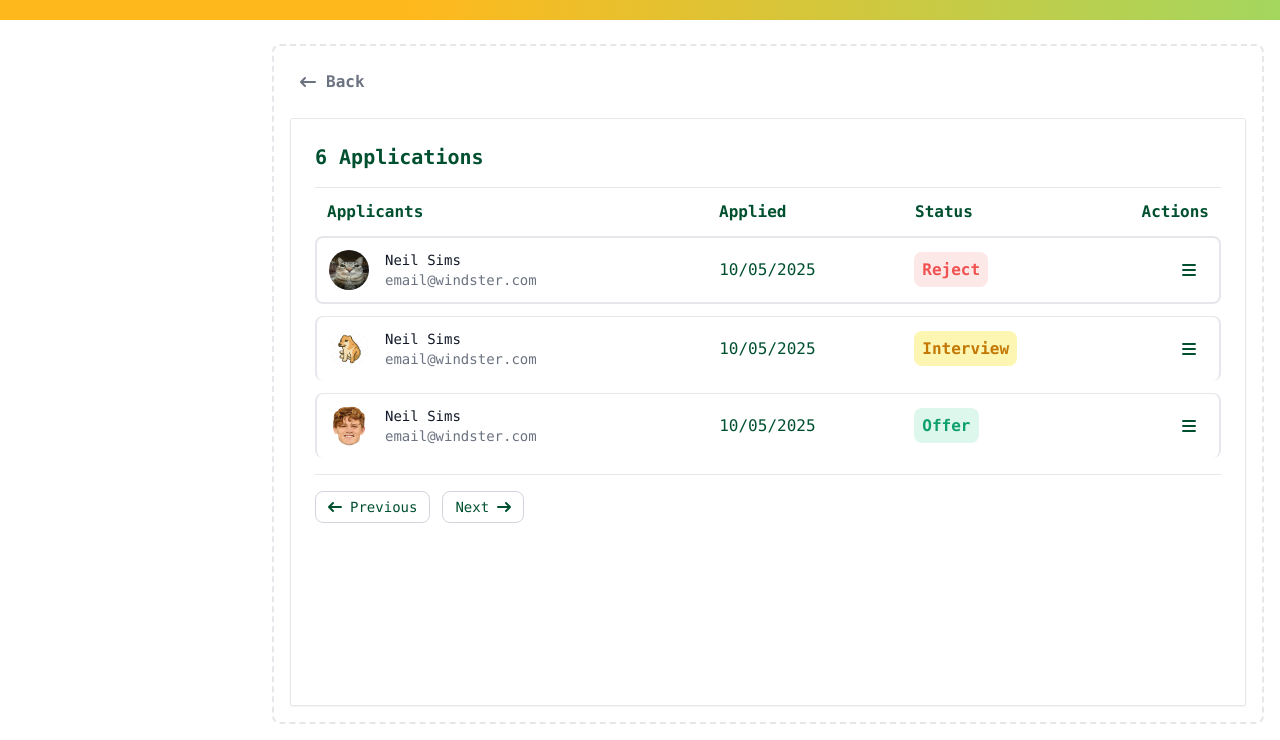
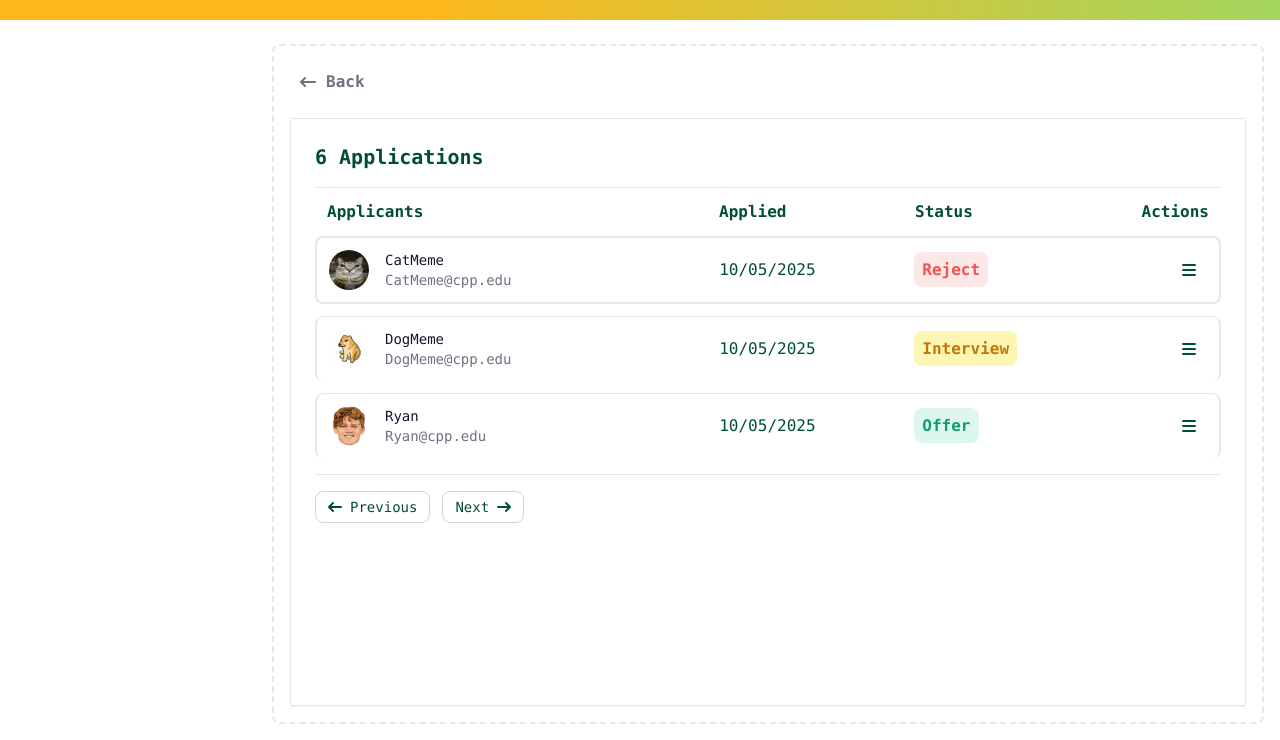
Before and after one commit to SunhakLov/Job-Board-Web-App, a plain HTML site: page client/employer-candiate.html in a window 1280 px wide. Both pictures are taken after a click on the element 768 px from the left and 346 px from the top of the page. Shown: the part 92-832 px from the top of the page. Drawn offline with nearby package versions, Linux system fonts and the light colour scheme.

Commit message:
data.js / render candidate

```diff
--- a/client/employer-candiate.html
+++ b/client/employer-candiate.html
@@ -203,8 +203,12 @@
 
 
                         </div>
-                        <ul role="list" class="divide-y divide-gray-200 dark:divide-gray-700 flex flex-col gap-3">
+                        <ul role="list" id="Candidate-Screen"
+                            class=" divide-y divide-gray-200 dark:divide-gray-700 flex flex-col gap-3">
+
                             <!-- Each candidate -->
+
+                            <!--
                             <li class="p-3 sm:p-4 border-double border-2 rounded-lg hover:scale-102 transition duration-300 ease-in-out"
                                 data-id="123" data-name="Neil Sims" data-email="neil.sims@flowbite.com">
                                 <div class="flex items-center justify-between flex-row">
@@ -237,9 +241,7 @@
                                     </div>
                                 </div>
                             </li>
-                            <!-- End of Each Candidate -->
 
-                            <!-- Each candidate -->
                             <li class="p-3 sm:p-4 border-double border-2 rounded-lg hover:scale-102 transition duration-300 ease-in-out"
                                 data-id="124" data-name="Neil Sims2" data-email="neil.sims2@flowbite.com">
                                 <div class="flex items-center justify-between flex-row">
@@ -273,9 +275,7 @@
                                     </div>
                                 </div>
                             </li>
-                            <!-- End of Each Candidate -->
 
-                            <!-- Each candidate -->
                             <li class="p-3 sm:p-4 border-double border-2 rounded-lg hover:scale-102 transition duration-300 ease-in-out"
                                 data-id="125" data-name="Neil Sims3" data-email="neil.sims3@flowbite.com">
                                 <div class="flex items-center justify-between flex-row">
@@ -309,7 +309,8 @@
                                         </button>
                                     </div>
                                 </div>
-                            </li>
+                            </li> -->
+
                             <!-- End of Each Candidate -->
 
                         </ul>
@@ -387,8 +388,8 @@
 
                 </div>
                 <!-- Each Job -->
-                <div class="flex flex-col p-4 cursor-pointer hover:scale-105 transition duration-300 ease-in-out"
-                    onclick="popJobDetail()">
+                <div
+                    class="flex flex-col p-4 cursor-pointer hover:scale-105 transition duration-300 ease-in-out popJobDetail">
                     <div
                         class="flex flex-col sm:flex-row bg-[#005030] text-white rounded-lg shadow-sm transition-all duration-300 ease-in-out hover:bg-[#a4d65e] hover:text-[#005030] sm:h-40 w-full">
 
@@ -425,7 +426,7 @@
     <!-- flowbite -->
     <script src="https://cdn.jsdelivr.net/npm/flowbite@3.1.2/dist/flowbite.min.js"></script>
 
-    <script src="javaScript/index.js"></script>
+    <script src="javaScript/index.js" type="module"></script>
 </body>
 
 </html>
--- /dev/null
+++ b/client/javaScript/data.js
@@ -0,0 +1,35 @@
+export const myJobPostList = [
+    {
+        company: "Meta",
+        role: "Software Engineer",
+        paidRate: 30,
+        typeEmployment: "Internship",
+        startDate: "Nov 2",
+        endDate: "Dec 30",
+        numberOfApplicants: 100,
+        applicants: [
+            {
+                candidateID: "123",
+                candidateName: "CatMeme",
+                candidateEmail: "CatMeme@cpp.edu",
+                candidateStatus: ["Reject", "red"],
+                candidatePhoto: "images/cat1.jpg"
+            },
+            {
+                candidateID: "456",
+                candidateName: "DogMeme",
+                candidateEmail: "DogMeme@cpp.edu",
+                candidateStatus: ["Interview", "yellow"],
+                candidatePhoto: "images/dog1.jpg"
+            },
+            {
+                candidateID: "789",
+                candidateName: "Ryan",
+                candidateEmail: "Ryan@cpp.edu",
+                candidateStatus: ["Offer", "green"],
+                candidatePhoto: "images/ryan-trahan-smile.jpg"
+            }
+        ]
+    },
+
+];
--- a/client/javaScript/index.js
+++ b/client/javaScript/index.js
@@ -1,50 +1,106 @@
+// Data for testing
+import { myJobPostList } from "./data.js";
+
 // Working on UI interactive
 const jobListingContainer = document.querySelector(".job-list-container")
 const jobDetailPopupContainer = document.querySelector(".job-detail-container-popup")
 const closejobPopupContainerBtn = document.querySelector(".close-popup")
-const settingCandidateBtns = document.querySelectorAll(".settingCandidateBtn")
 const settingCandidateScreen = document.querySelector(".settingCandidateScreen")
 const closeSidebar = document.querySelector(".closeSidebar")
-const mainContent = document.querySelector(".main-content");
-const candidateList = document.querySelector("ul[role='list']");
+const mainContent = document.querySelector(".main-content")
+const CandidateScreen = document.getElementById("Candidate-Screen")
+const popJobDetail = document.querySelector(".popJobDetail")
 
-function popJobDetail() {
+popJobDetail.addEventListener("click", () => {
     jobListingContainer.classList.add("hidden");
     jobDetailPopupContainer.classList.remove("hidden");
-}
+})
 
 closejobPopupContainerBtn.addEventListener("click", () => {
     jobListingContainer.classList.remove("hidden");
     jobDetailPopupContainer.classList.add("hidden");
 })
 
-settingCandidateBtns.forEach((btn) => {
-    btn.addEventListener("click", (e) => {
+
+// render ui
+
+// settingCandidateBtn
+CandidateScreen.addEventListener("click", (e) => {
+    const btn = e.target.closest(".settingCandidateBtn");
+    if (!btn) return; // click wasn’t on the button
+
     const li = btn.closest("li");
     const { id, name, email } = li.dataset;
+
+    // open sidebar
     settingCandidateScreen.classList.remove("w-[0]");
     settingCandidateScreen.classList.add("w-[40vw]");
     mainContent.classList.add("opacity-50");
-        settingCandidateScreen.innerHTML = "";
-        settingCandidateScreen.insertAdjacentHTML("beforeend", `
+
+    // inject sidebar content
+    settingCandidateScreen.innerHTML = `
         <button class="closeSidebar text-white p-2 font-bold bg-black">Close</button>
-            <p>hi user with ${id} & named "${name}" & email is ${email}</p>
-        `);
+        <div class="p-4 text-white">
+            <h2 class="text-xl font-bold mb-2">${name}</h2>
+            <p>Email: ${email}</p>
+            <p>ID: ${id}</p>
+        </div>
+    `;
+
+    // handle close
     const closeSidebar = settingCandidateScreen.querySelector(".closeSidebar");
     closeSidebar.addEventListener("click", () => {
-            const screen = closeSidebar.parentElement;
-            screen.classList.remove("w-[40vw]");
-            screen.classList.add("w-[0]");
+        settingCandidateScreen.classList.remove("w-[40vw]");
+        settingCandidateScreen.classList.add("w-[0]");
         mainContent.classList.remove("opacity-50");
     });
-    })
+});
+
+renderCandidate();
+
+function renderCandidate() {
+    const Candidates = myJobPostList[0].applicants;
+    let candidates = '';
+
+    Candidates.forEach((candidate) => {
+        candidates += `
+            <li class="p-3 sm:p-4 border-double border-2 rounded-lg hover:scale-102 transition duration-300 ease-in-out"
+                                data-id="${candidate.candidateID}" data-name="${candidate.candidateName}" data-email="${candidate.candidateEmail}">
+                                <div class="flex items-center justify-between flex-row">
+                                    <div class="flex items-center basis-4/9">
+                                        <div class="shrink-0">
+                                            <img class="w-10 h-10  rounded-full" src="${candidate.candidatePhoto}" alt="Neil image">
+                                        </div>
+                                        <div class="flex-1 min-w-0 ms-4">
+                                            <p class="text-sm font-medium text-gray-900 truncate ">
+                                                ${candidate.candidateName}
+                                            </p>
+                                            <p class="text-sm text-gray-500 truncate dark:text-gray-400">
+                                                ${candidate.candidateEmail}
+                                            </p>
+                                        </div>
+                                    </div>
+                                    <div class="basis-2/9">
+                                        <p>10/05/2025</p>
+                                    </div>
+                                    <div class="basis-2/9">
+                                        <p><span class="text-${candidate.candidateStatus[1]}-500 bg-${candidate.candidateStatus[1]}-100 p-2 rounded-lg font-bold">${candidate.candidateStatus[0]}</span>
+                                        </p>
+                                    </div>
+                                    <div class="basis-1/9 flex justify-end">
+                                        <button type="button"
+                                            class="rounded-md p-2 inline-flex items-center justify-center text-black hover:text-gray-500 hover:bg-gray-100 focus:outline-none focus:ring-2 focus:ring-inset focus:ring-indigo-500 close-popup self-end settingCandidateBtn">
+                                            <span class="sr-only">Actions Button</span>
+                                            <i class="fa-solid fa-bars"></i>
+                                        </button>
+                                    </div>
+                                </div>
+                            </li>
+        `
     })
 
-// closeSidebar.addEventListener("click", () => {
-//     const screen = closeSidebar.parentElement;
-//     screen.classList.remove("w-[40vw]");
-//     screen.classList.add("w-[0]");
-//     mainContent.classList.remove("opacity-50");
-// })
+    CandidateScreen.innerHTML += candidates;
+}
+
 
 // Working on Fecthing and Updating UI
```
Lines whose indentation alone changed are shown as unchanged.
